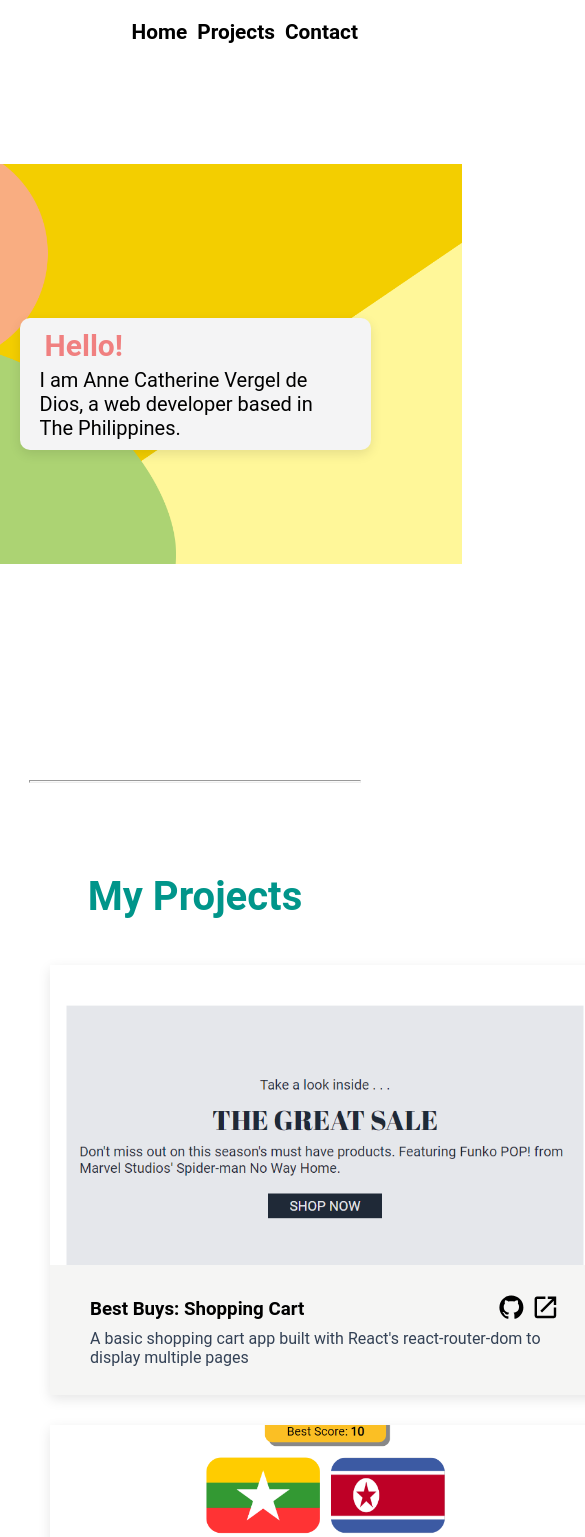
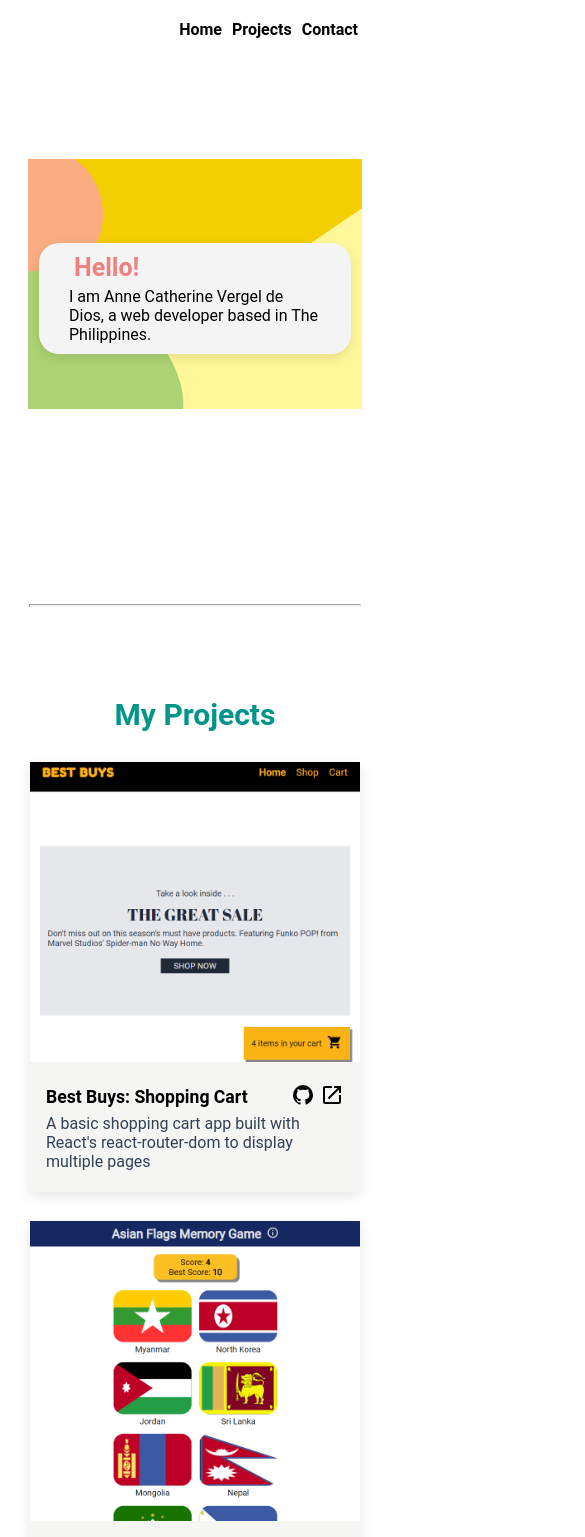
Before and after one commit to LetsGo12300/portfolio, a React (Create React App) app: page / in a window 390 px wide. Shown: the top 1537 px of the page, 585 px wide, since content can reach past the window. Built offline with nearby package versions, Linux system fonts and the light colour scheme.

Commit message:
Styled to be web responsive on mobile/small devices

```diff
--- a/src/components/Projects.js
+++ b/src/components/Projects.js
@@ -12,7 +12,7 @@
                         <div key={project.id} className="card-container">
                             <div className="img-container">
                                 <picture>
-                                    <source srcset={project.large} media="(min-width: 1200px)" />
+                                    <source srcSet={project.large} media="(min-width: 1200px)" />
                                     <img src={project.small} alt={project.name} className="project-img"/>
                                 </picture>
                             </div>
--- a/src/index.css
+++ b/src/index.css
@@ -233,8 +233,8 @@
     }
 
     div.home-text{
-        padding: 10px 20px;
-        border-radius: 10px;
+        padding: 10px 30px;
+        border-radius: 20px;
         position: static;
         transform: translateY(-250px);
         width: 90%;
@@ -247,4 +247,78 @@
     div.home-intro{
         font-size: 20px;
     }
+
+    #contact{
+        height: 250px;
+    }
+
+    .contact-title{
+        font-size: 30px;
+    }
 }
+
+@media (max-width: 640px){
+    li a{
+        font-size: 1rem;
+    }
+
+    img.home-img{
+        height: 250px;
+        width: auto;
+    }
+
+    div.home-text{
+        padding: 10px 30px;
+        transform: translateY(-170px);
+        width: 80%;
+    }
+
+    div.home-greeting{
+        font-size: 25px;
+    }
+
+    div.home-intro{
+        font-size: 16px;
+    }
+
+    #projects{
+        padding: 10px 30px;
+    }
+
+    .project-container{
+        gap: 20px;
+        grid-template-columns: repeat(auto-fill, minmax(250px, 1fr));
+    }
+
+    .my-projects-title{
+        font-size: 30px;
+        margin-bottom: 25px;
+    }
+
+    .card-title>h3{
+        font-size: 1.1rem;
+    }
+
+    .card-details{
+        padding: 1rem;
+    }
+
+    a.icon-link>svg{
+        width: 1.5rem !important;
+        height: 1.5rem !important;
+    }
+
+    .contact-title{
+        font-size: 25px;
+    }
+
+    .contact-details>p{
+        margin: 10px;
+        font-size: 1rem;
+    }
+
+    a.contact-icon>svg{
+        width: 2rem !important;
+        height: 2rem !important;
+    }
+}
```
